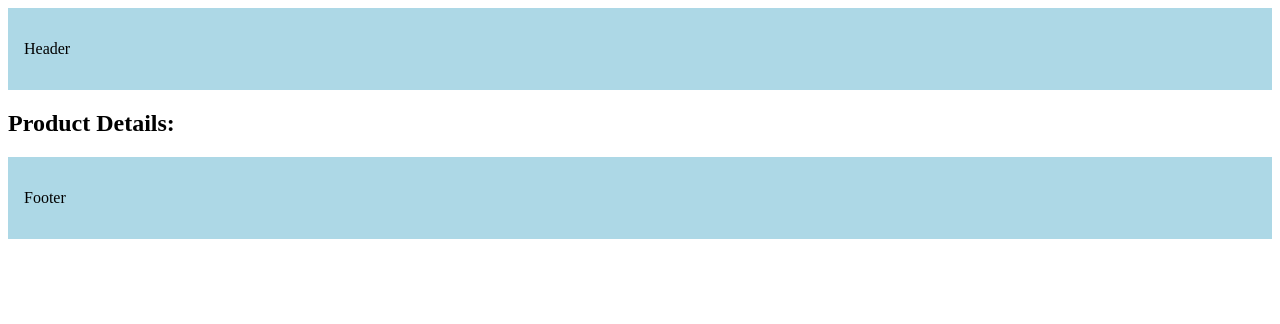
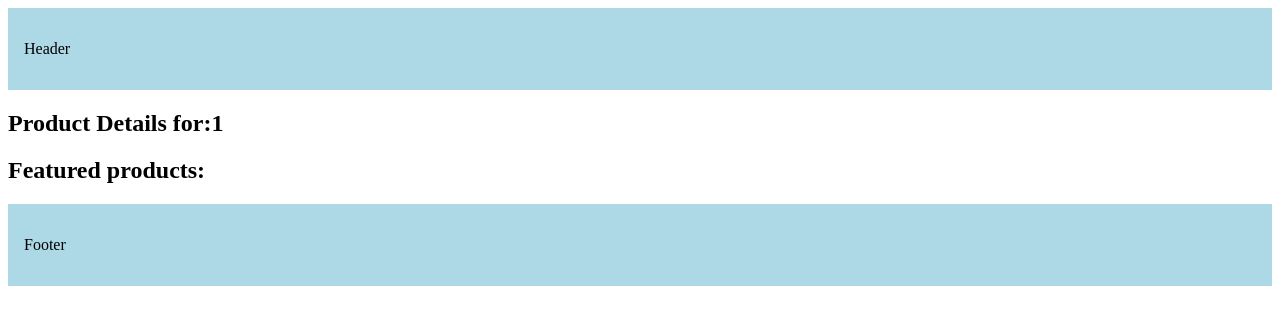
Before and after one commit to magda5281/next-app, a Next.js app: page /products/1 in a window 1280 px wide. Shown: the top 324 px of the page. Built offline with nearby package versions, Linux system fonts and the light colour scheme.

Commit message:
Nested layouts

```diff
--- a/src/app/layout.tsx
+++ b/src/app/layout.tsx
@@ -1,5 +1,5 @@
-import Header from './components/header';
-import Footer from './components/footer';
+import Header from './components/Header';
+import Footer from './components/Footer';
 export const metadata = {
  title: 'Next.js',
  description: 'Generated by Next.js',
--- /dev/null
+++ b/src/app/products/[productId]/layout.tsx
@@ -0,0 +1,13 @@
+export default function ProductDetailsLayout({
+ children,
+}: {
+ children: React.ReactNode;
+}) {
+ return (
+  <>
+   {children}
+   <h2>Featured products:</h2>
+   {/* Carusel of products */}
+  </>
+ );
+}
--- a/src/app/products/[productId]/page.tsx
+++ b/src/app/products/[productId]/page.tsx
@@ -1,5 +1,9 @@
 import React from 'react';
 
-export default function ProductDetails({ params }: { params: { id: string } }) {
- return <h2>Product Details:{params.id}</h2>;
+export default function ProductDetails({
+ params,
+}: {
+ params: { productId: string };
+}) {
+ return <h2>Product Details for:{params?.productId}</h2>;
 }
```
